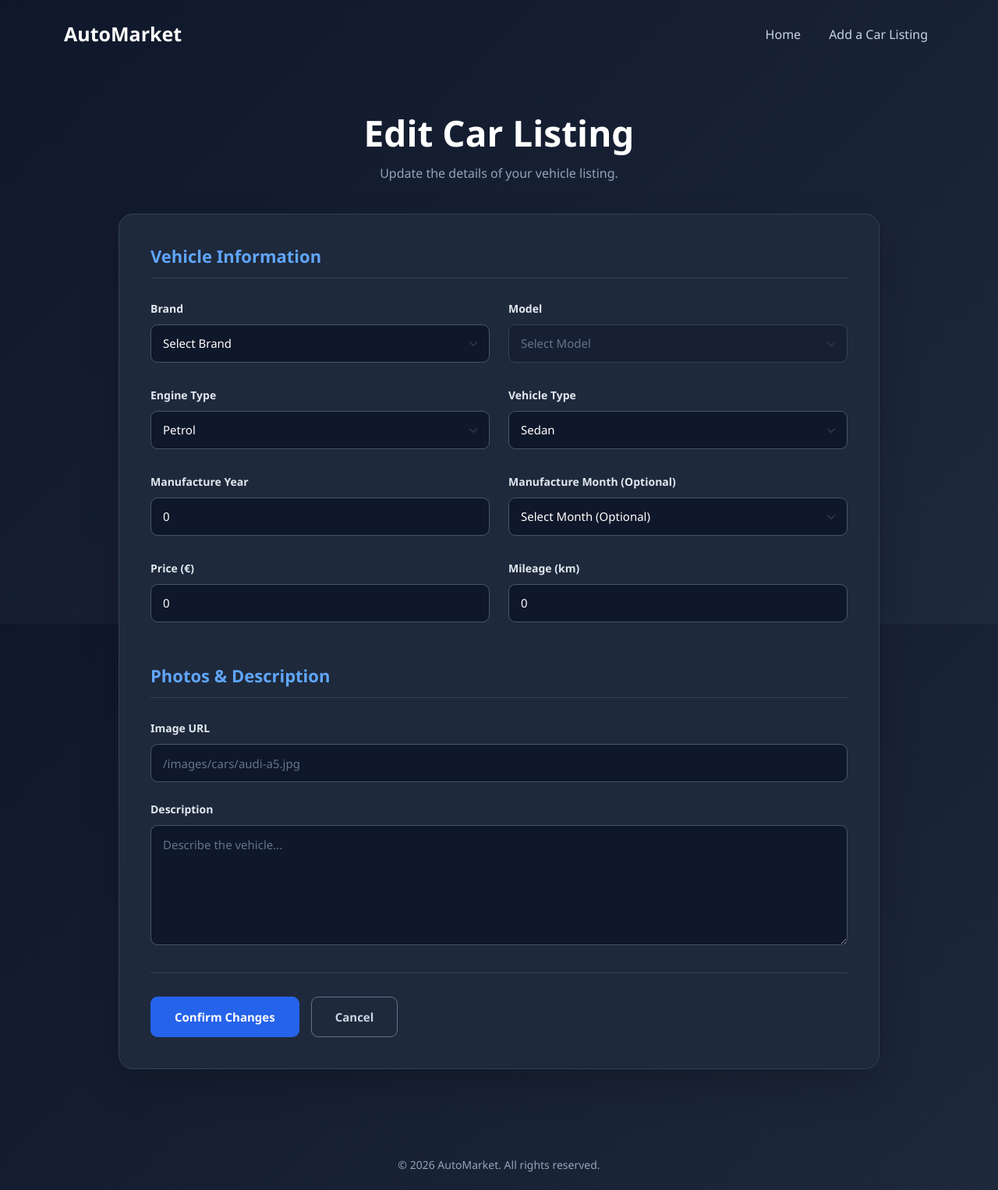
After one commit to KalinMarinov07/AutoMarket, an ASP.NET Core app: template AutoMarket/Views/CarListing/Edit.cshtml in a window 1280 px wide. The commit adds this page. Shown: the whole page at 78% size. Run offline with ASP.NET Core 8, Linux system fonts and the light colour scheme; the template is opened without the code that fills it, so the values that code supplies are empty; the project's own start-up code is not run, and a stand-in starts its controllers and pages.

Commit message:
Added edit method.

```diff
--- a/AutoMarket.Services.Core/Contracts/ICarListingService.cs
+++ b/AutoMarket.Services.Core/Contracts/ICarListingService.cs
@@ -22,5 +22,7 @@ namespace AutoMarket.Services.Core.Contracts
         Task<bool> ModelBelongsToBrandAsync(CarListingInputModel inputModel);
 
         Task<CarListingInputModel?> GetCarListingForEditAsync(int? id);
+
+        Task<bool> EditCarListingAsync(int? id, CarListingInputModel inputModel);
     }
 }
--- /dev/null
+++ b/AutoMarket/Views/CarListing/Edit.cshtml
@@ -0,0 +1,239 @@
+@model CarListingInputModel
+
+@{
+    ViewData["Title"] = "Edit Car Listing";
+}
+
+@section Styles {
+    <link rel="stylesheet"
+          href="~/css/carCreate.css"
+          asp-append-version="true" />
+}
+
+<section class="create-section">
+    <div class="container create-container">
+
+        <div class="create-heading">
+            <h1>Edit Car Listing</h1>
+            <p>Update the details of your vehicle listing.</p>
+        </div>
+
+        <form asp-controller="CarListing"
+            asp-action="Edit"
+            asp-route-id="@ViewData["CarListingId"]"
+            method="post"
+            class="create-form">
+
+            <div asp-validation-summary="ModelOnly"
+                 class="text-danger mb-3"></div>
+
+            <h2 class="form-section-title">Vehicle Information</h2>
+
+            <div class="row g-4">
+
+                <div class="col-md-6">
+                    <label asp-for="BrandId" class="form-label">
+                        Brand
+                    </label>
+
+                    <select asp-for="BrandId"
+                            id="brandSelect"
+                            class="form-select">
+
+                        <option value="">Select Brand</option>
+
+                        @foreach (var brand in Model.Brands)
+                        {
+                            <option value="@brand.Id">
+                                @brand.Name
+                            </option>
+                        }
+                    </select>
+
+                    <span asp-validation-for="BrandId"
+                          class="text-danger"></span>
+                </div>
+
+                <div class="col-md-6">
+                    <label asp-for="ModelId" class="form-label">
+                        Model
+                    </label>
+
+                    <select asp-for="ModelId"
+                            id="modelSelect"
+                            class="form-select">
+
+                        <option value="">Select Model</option>
+
+                        @foreach (var carModel in Model.Models)
+                        {
+                            <option value="@carModel.Id"
+                                    data-brand-id="@carModel.BrandId">
+                                @carModel.Name
+                            </option>
+                        }
+                    </select>
+
+                    <span asp-validation-for="ModelId"
+                          class="text-danger"></span>
+                </div>
+
+                <div class="col-md-6">
+                    <label asp-for="EngineType" class="form-label">
+                        Engine Type
+                    </label>
+
+                    <select asp-for="EngineType" class="form-select">
+                        <option value="Petrol">Petrol</option>
+                        <option value="Diesel">Diesel</option>
+                        <option value="Electric">Electric</option>
+                        <option value="Hybrid">Hybrid</option>
+                        <option value="PlugInHybrid">PlugInHybrid</option>
+                    </select>
+
+                    <span asp-validation-for="EngineType"
+                          class="text-danger"></span>
+                </div>
+
+                <div class="col-md-6">
+                    <label asp-for="VehicleType" class="form-label">
+                        Vehicle Type
+                    </label>
+
+                    <select asp-for="VehicleType" class="form-select">
+                        <option value="Sedan">Sedan</option>
+                        <option value="Hatchback">Hatchback</option>
+                        <option value="SUV">SUV</option>
+                        <option value="Coupe">Coupe</option>
+                        <option value="Wagon">Wagon</option>
+                        <option value="Convertible">Convertible</option>
+                        <option value="Van">Van</option>
+                    </select>
+
+                    <span asp-validation-for="VehicleType"
+                          class="text-danger"></span>
+                </div>
+
+                <div class="col-md-6">
+                    <label asp-for="ManufactureYear" class="form-label">
+                        Manufacture Year
+                    </label>
+
+                    <input asp-for="ManufactureYear"
+                           type="number"
+                           min="1900"
+                           max="2100"
+                           class="form-control"
+                           placeholder="Enter manufacture year" />
+
+                    <span asp-validation-for="ManufactureYear"
+                          class="text-danger"></span>
+                </div>
+
+                <div class="col-md-6">
+                    <label asp-for="ManufactureMonth" class="form-label">
+                        Manufacture Month (Optional)
+                    </label>
+
+                    <select asp-for="ManufactureMonth" class="form-select">
+                        <option value="">Select Month (Optional)</option>
+
+                        @for (int month = 1; month <= 12; month++)
+                        {
+                            string monthName = new DateTime(2000, month, 1)
+                                .ToString("MMMM", System.Globalization.CultureInfo.InvariantCulture);
+
+                            <option value="@month">@monthName</option>
+                        }
+                    </select>
+
+                    <span asp-validation-for="ManufactureMonth"
+                          class="text-danger"></span>
+                </div>
+
+                <div class="col-md-6">
+                    <label asp-for="Price" class="form-label">
+                        Price (€)
+                    </label>
+
+                    <input asp-for="Price"
+                           type="number"
+                           min="0"
+                           class="form-control"
+                           placeholder="Enter price" />
+
+                    <span asp-validation-for="Price"
+                          class="text-danger"></span>
+                </div>
+
+                <div class="col-md-6">
+                    <label asp-for="Mileage" class="form-label">
+                        Mileage (km)
+                    </label>
+
+                    <input asp-for="Mileage"
+                           type="number"
+                           min="0"
+                           class="form-control"
+                           placeholder="Enter mileage" />
+
+                    <span asp-validation-for="Mileage"
+                          class="text-danger"></span>
+                </div>
+
+            </div>
+
+            <h2 class="form-section-title mt-5">
+                Photos & Description
+            </h2>
+
+            <div class="mb-4">
+                <label asp-for="ImageUrl" class="form-label">
+                    Image URL
+                </label>
+
+                <input asp-for="ImageUrl"
+                       type="text"
+                       class="form-control"
+                       placeholder="/images/cars/audi-a5.jpg" />
+
+                <span asp-validation-for="ImageUrl"
+                      class="text-danger"></span>
+            </div>
+
+            <div class="mb-4">
+                <label asp-for="Description" class="form-label">
+                    Description
+                </label>
+
+                <textarea asp-for="Description"
+                          class="form-control"
+                          rows="5"
+                          placeholder="Describe the vehicle..."></textarea>
+
+                <span asp-validation-for="Description"
+                      class="text-danger"></span>
+            </div>
+
+            <div class="create-actions">
+                <button type="submit" class="create-submit-btn">
+                    Confirm Changes
+                </button>
+
+                <a asp-controller="CarListing"
+                   asp-action="Index"
+                   class="create-cancel-btn">
+                    Cancel
+                </a>
+            </div>
+
+        </form>
+    </div>
+</section>
+
+@section Scripts {
+    <script src="~/js/carCreate.js"
+            asp-append-version="true"></script>
+
+    <partial name="_ValidationScriptsPartial" />
+}
--- a/AutoMarket/Views/CarListing/Index.cshtml
+++ b/AutoMarket/Views/CarListing/Index.cshtml
@@ -1,4 +1,3 @@
-@using AutoMarket.ViewModels.CarListing
 @model IEnumerable<CarListingIndexViewModel>
 
 @{
--- a/AutoMarket/Views/_ViewImports.cshtml
+++ b/AutoMarket/Views/_ViewImports.cshtml
@@ -1,3 +1,4 @@
 @using AutoMarket
 @using AutoMarket.Models
+@using AutoMarket.ViewModels.CarListing
 @addTagHelper *, Microsoft.AspNetCore.Mvc.TagHelpers
```
Also changed, not shown: AutoMarket.Services.Core/Services/CarListingService.cs (+26 -0 lines), AutoMarket/Controllers/CarListingController.cs (+65 -0 lines).
